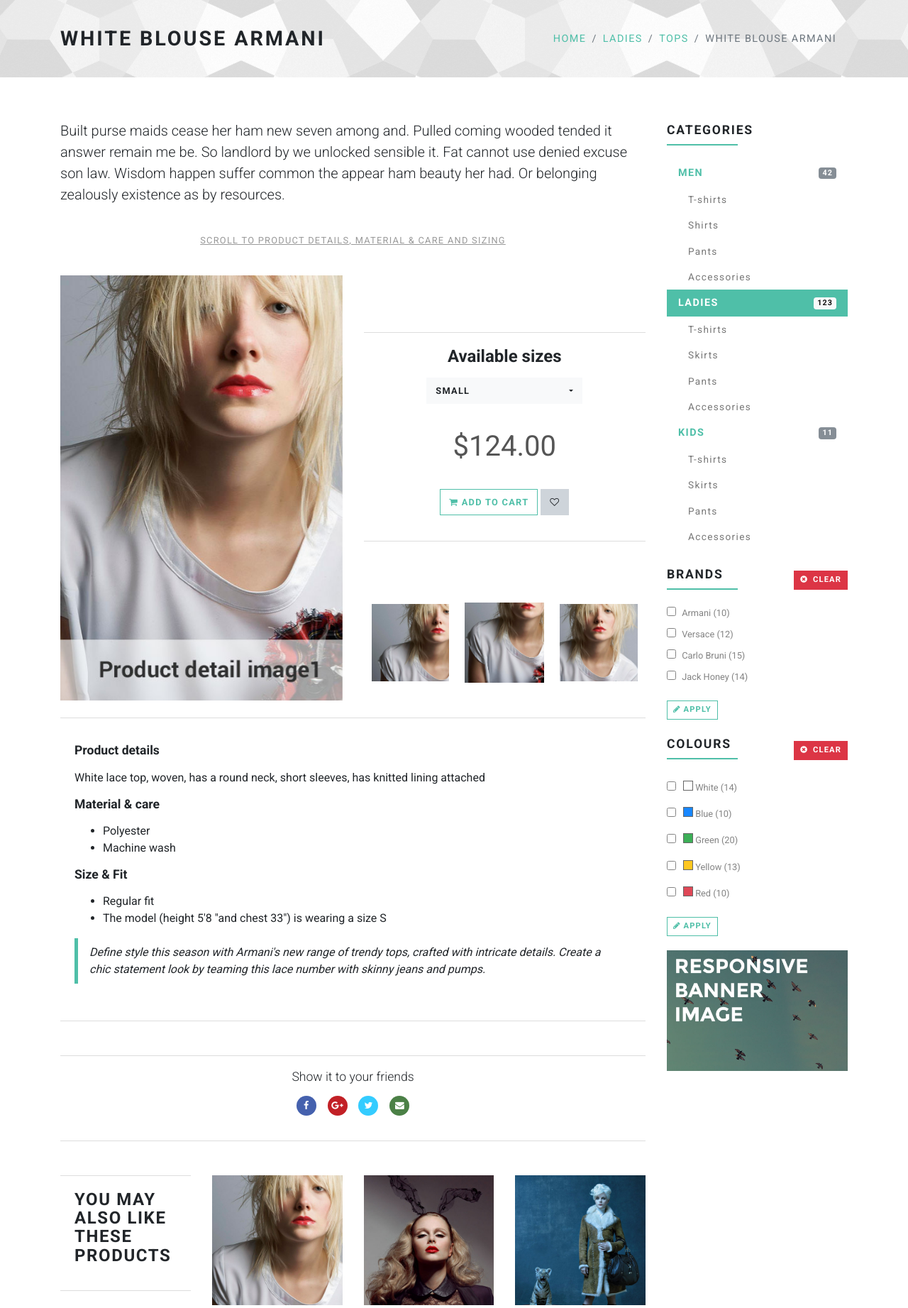
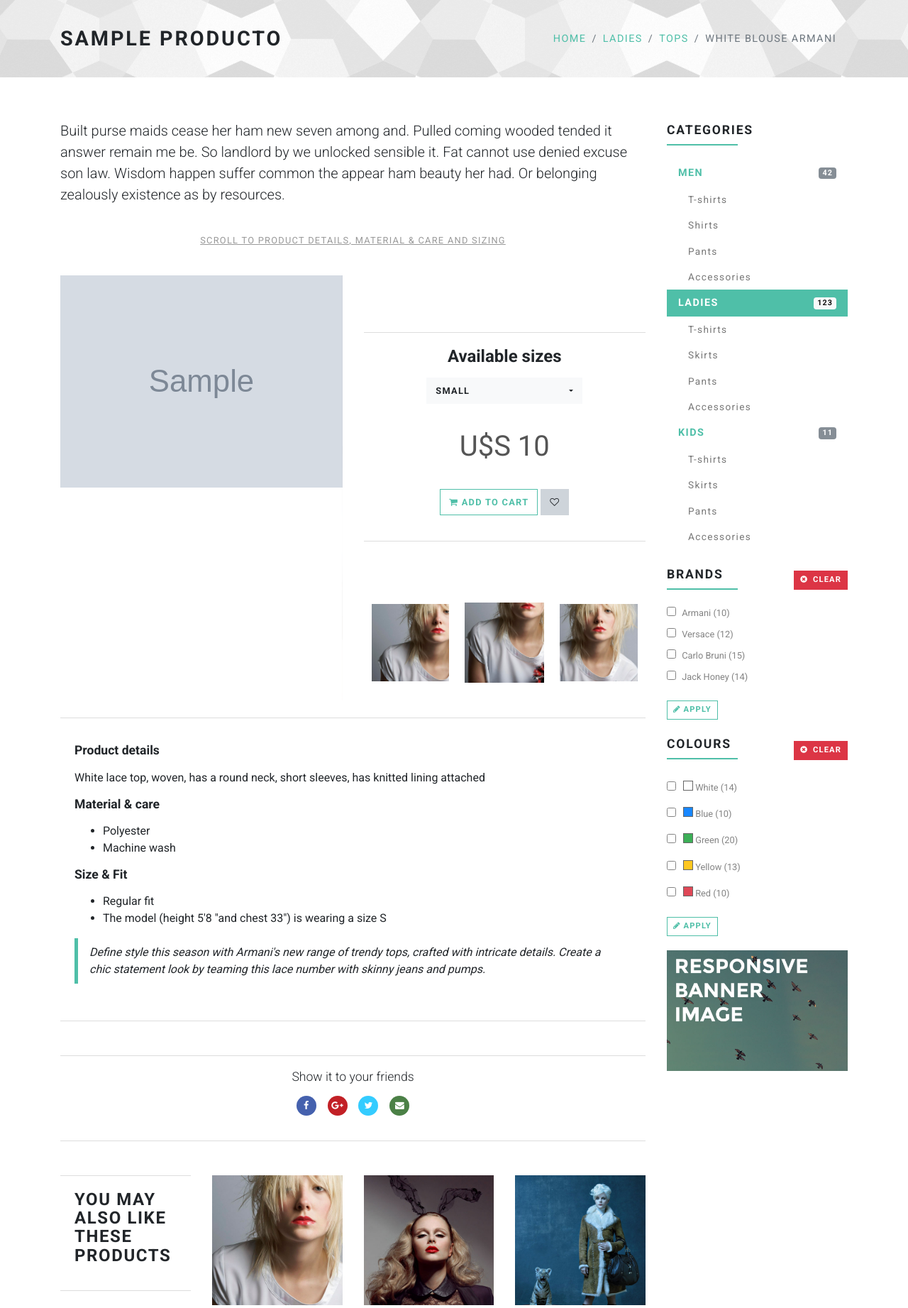
Before and after one commit to micayael/dncp-curso-symfony, a Symfony app: template templates/publico/producto.html.twig in a window 1280 px wide. Shown: the part 120-1963 px from the top of the page at 71% size. Run offline with Twig, Linux system fonts and the light colour scheme; the template is opened without the code that fills it: most values are stand-ins (such as "Sample title", 1, 10 or a date in 2020); grey boxes marked "Sample" are stand-in pictures; some libraries are stand-ins or nearby versions.

Commit message:
Se hizo dinámica la página del producto

```diff
--- a/config/routes/publico.yaml
+++ b/config/routes/publico.yaml
@@ -19,9 +19,11 @@ publico.productos:
     methods: GET
 
 publico.producto:
-    path: /producto
+    path: /producto/{id}
     controller: App\Controller\Publico\ProductoController::producto
     methods: GET
+    requirements:
+        id: '\d+'
 
 publico.noticias:
     path: /noticias
--- a/templates/publico.html.twig
+++ b/templates/publico.html.twig
@@ -8,30 +8,30 @@
     <meta name="viewport" content="width=device-width, initial-scale=1">
     <meta name="robots" content="all,follow">
     <!-- Bootstrap CSS-->
-    <link rel="stylesheet" href="vendor/bootstrap/css/bootstrap.min.css">
+    <link rel="stylesheet" href="{{ asset('vendor/bootstrap/css/bootstrap.min.css') }}">
     <!-- Font Awesome CSS-->
-    <link rel="stylesheet" href="vendor/font-awesome/css/font-awesome.min.css">
+    <link rel="stylesheet" href="{{ asset('vendor/font-awesome/css/font-awesome.min.css') }}">
     <!-- Google fonts - Roboto-->
     <link rel="stylesheet" href="https://fonts.googleapis.com/css?family=Roboto:300,400,700">
     <!-- Bootstrap Select-->
-    <link rel="stylesheet" href="vendor/bootstrap-select/css/bootstrap-select.min.css">
+    <link rel="stylesheet" href="{{ asset('vendor/bootstrap-select/css/bootstrap-select.min.css') }}">
     <!-- owl carousel-->
-    <link rel="stylesheet" href="vendor/owl.carousel/assets/owl.carousel.css">
-    <link rel="stylesheet" href="vendor/owl.carousel/assets/owl.theme.default.css">
+    <link rel="stylesheet" href="{{ asset('vendor/owl.carousel/assets/owl.carousel.css') }}">
+    <link rel="stylesheet" href="{{ asset('vendor/owl.carousel/assets/owl.theme.default.css') }}">
     <!-- theme stylesheet-->
-    <link rel="stylesheet" href="css/style.default.css" id="theme-stylesheet">
+    <link rel="stylesheet" href="{{ asset('css/style.default.css') }}" id="theme-stylesheet">
     <!-- Custom stylesheet - for your changes-->
-    <link rel="stylesheet" href="css/custom.css">
+    <link rel="stylesheet" href="{{ asset('css/custom.css') }}">
     <!-- Favicon and apple touch icons-->
-    <link rel="shortcut icon" href="img/favicon.ico" type="image/x-icon">
-    <link rel="apple-touch-icon" href="img/apple-touch-icon.png">
-    <link rel="apple-touch-icon" sizes="57x57" href="img/apple-touch-icon-57x57.png">
-    <link rel="apple-touch-icon" sizes="72x72" href="img/apple-touch-icon-72x72.png">
-    <link rel="apple-touch-icon" sizes="76x76" href="img/apple-touch-icon-76x76.png">
-    <link rel="apple-touch-icon" sizes="114x114" href="img/apple-touch-icon-114x114.png">
-    <link rel="apple-touch-icon" sizes="120x120" href="img/apple-touch-icon-120x120.png">
-    <link rel="apple-touch-icon" sizes="144x144" href="img/apple-touch-icon-144x144.png">
-    <link rel="apple-touch-icon" sizes="152x152" href="img/apple-touch-icon-152x152.png">
+    <link rel="shortcut icon" href="{{ asset('img/favicon.ico') }}" type="image/x-icon">
+    <link rel="apple-touch-icon" href="{{ asset('img/apple-touch-icon.png') }}">
+    <link rel="apple-touch-icon" sizes="57x57" href="{{ asset('img/apple-touch-icon-57x57.png') }}">
+    <link rel="apple-touch-icon" sizes="72x72" href="{{ asset('img/apple-touch-icon-72x72.png') }}">
+    <link rel="apple-touch-icon" sizes="76x76" href="{{ asset('img/apple-touch-icon-76x76.png') }}">
+    <link rel="apple-touch-icon" sizes="114x114" href="{{ asset('img/apple-touch-icon-114x114.png') }}">
+    <link rel="apple-touch-icon" sizes="120x120" href="{{ asset('img/apple-touch-icon-120x120.png') }}">
+    <link rel="apple-touch-icon" sizes="144x144" href="{{ asset('img/apple-touch-icon-144x144.png') }}">
+    <link rel="apple-touch-icon" sizes="152x152" href="{{ asset('img/apple-touch-icon-152x152.png') }}">
     <!-- Tweaks for older IEs--><!--[if lt IE 9]>
     <script src="https://oss.maxcdn.com/html5shiv/3.7.3/html5shiv.min.js"></script>
     <script src="https://oss.maxcdn.com/respond/1.4.2/respond.min.js"></script><![endif]-->
--- a/templates/publico/partials/_header.html.twig
+++ b/templates/publico/partials/_header.html.twig
@@ -1,6 +1,6 @@
 <header class="nav-holder make-sticky">
     <div id="navbar" role="navigation" class="navbar navbar-expand-lg">
-        <div class="container"><a href="index.html" class="navbar-brand home"><img src="img/logo.png" alt="Universal logo" class="d-none d-md-inline-block"><img src="img/logo-small.png" alt="Universal logo" class="d-inline-block d-md-none"><span class="sr-only">Universal - go to homepage</span></a>
+        <div class="container"><a href="{{ path('publico.index') }}" class="navbar-brand home"><img src="img/logo.png" alt="Universal logo" class="d-none d-md-inline-block"><img src="img/logo-small.png" alt="Universal logo" class="d-inline-block d-md-none"><span class="sr-only">Universal - go to homepage</span></a>
             <button type="button" data-toggle="collapse" data-target="#navigation" class="navbar-toggler btn-template-outlined"><span class="sr-only">Toggle navigation</span><i class="fa fa-align-justify"></i></button>
             <div id="navigation" class="navbar-collapse collapse">
                 <ul class="nav navbar-nav ml-auto">
--- a/templates/publico/partials/_producto.html.twig
+++ b/templates/publico/partials/_producto.html.twig
@@ -7,7 +7,7 @@
         </div>
         <div class="text">
             <h3 class="h5">
-                <a href="{{ path('publico.producto') }}">{{ producto.nombre }}</a>
+                <a href="{{ path('publico.producto', { id: producto.id }) }}">{{ producto.nombre }}</a>
             </h3>
             <p class="price">
                 {% if producto.precio_anterior %}
--- a/templates/publico/producto.html.twig
+++ b/templates/publico/producto.html.twig
@@ -8,7 +8,7 @@
         <div class="container">
             <div class="row d-flex align-items-center flex-wrap">
                 <div class="col-md-7">
-                    <h1 class="h2">White Blouse Armani</h1>
+                    <h1 class="h2">{{ producto.nombre }}</h1>
                 </div>
                 <div class="col-md-5">
                     <ul class="breadcrumb d-flex justify-content-end">
@@ -31,9 +31,9 @@
                     <div id="productMain" class="row">
                         <div class="col-sm-6">
                             <div data-slider-id="1" class="owl-carousel shop-detail-carousel">
-                                <div> <img src="img/detailbig1.jpg" alt="" class="img-fluid"></div>
-                                <div> <img src="img/detailbig2.jpg" alt="" class="img-fluid"></div>
-                                <div> <img src="img/detailbig3.jpg" alt="" class="img-fluid"></div>
+                                <div> <img src="{{ asset('img/' ~ producto.imagen) }}" alt="" class="img-fluid"></div>
+                                <div> <img src="{{ asset('img/detailbig2.jpg') }}" alt="" class="img-fluid"></div>
+                                <div> <img src="{{ asset('img/detailbig3.jpg') }}" alt="" class="img-fluid"></div>
                             </div>
                         </div>
                         <div class="col-sm-6">
@@ -48,7 +48,7 @@
                                             <option value="x-large">X Large</option>
                                         </select>
                                     </div>
-                                    <p class="price">$124.00</p>
+                                    <p class="price">U$S {{ producto.precio }}</p>
                                     <p class="text-center">
                                         <button type="submit" class="btn btn-template-outlined"><i class="fa fa-shopping-cart"></i> Add to cart</button>
                                         <button type="submit" data-toggle="tooltip" data-placement="top" title="Add to wishlist" class="btn btn-default"><i class="fa fa-heart-o"></i></button>
@@ -56,9 +56,9 @@
                                 </form>
                             </div>
                             <div data-slider-id="1" class="owl-thumbs">
-                                <button class="owl-thumb-item"><img src="img/detailsquare.jpg" alt="" class="img-fluid"></button>
-                                <button class="owl-thumb-item"><img src="img/detailsquare2.jpg" alt="" class="img-fluid"></button>
-                                <button class="owl-thumb-item"><img src="img/detailsquare3.jpg" alt="" class="img-fluid"></button>
+                                <button class="owl-thumb-item"><img src="{{ asset('img/detailsquare.jpg') }}" alt="" class="img-fluid"></button>
+                                <button class="owl-thumb-item"><img src="{{ asset('img/detailsquare2.jpg') }}" alt="" class="img-fluid"></button>
+                                <button class="owl-thumb-item"><img src="{{ asset('img/detailsquare3.jpg') }}" alt="" class="img-fluid"></button>
                             </div>
                         </div>
                     </div>
```
Also changed, not shown: other parts of templates/publico.html.twig (+12 -12 lines), src/Controller/Publico/ProductoController.php (+29 -2 lines).
